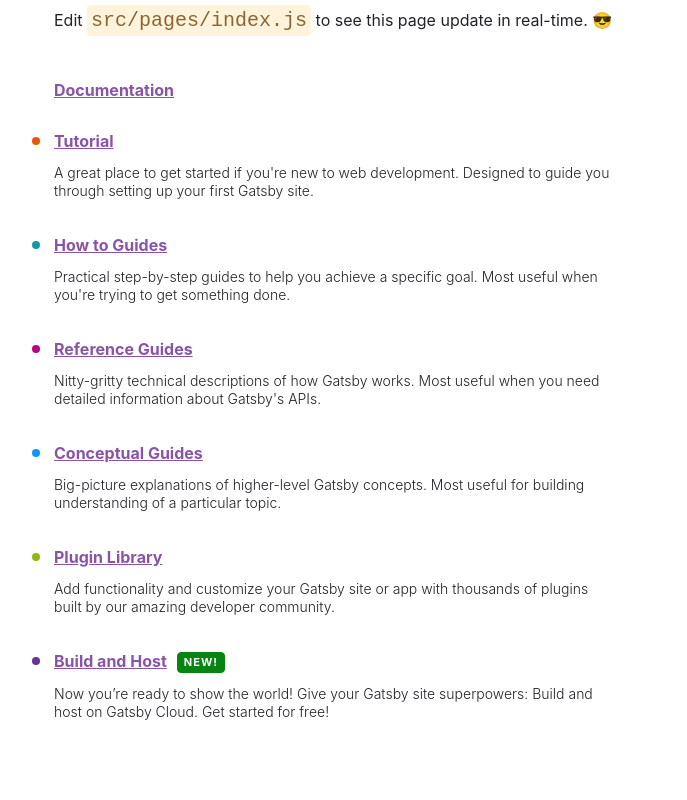
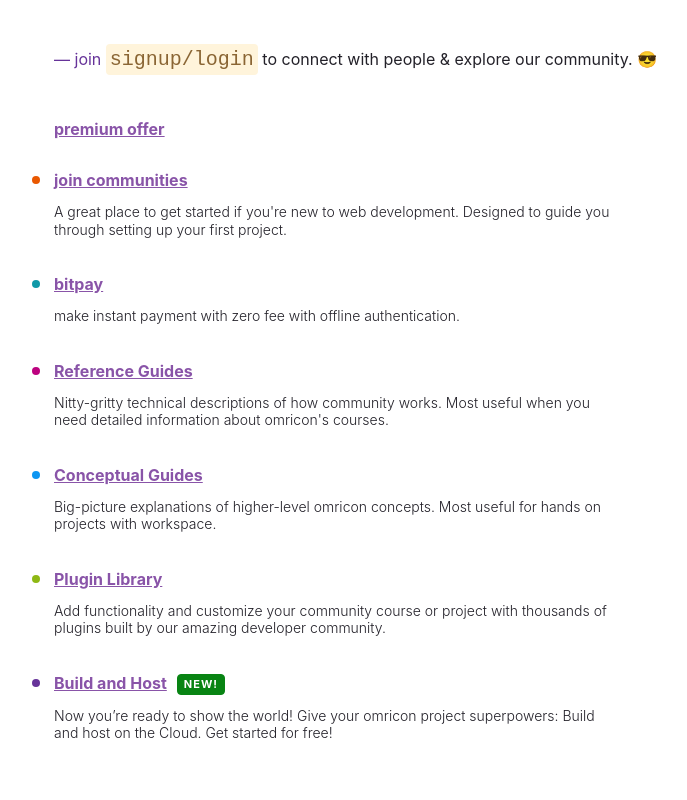
Before and after one commit to Clasikpaige/codesandbox-template-gatsby, a Gatsby site: page / in a window 1280 px wide. Shown: the part 276-1076 px from the top of the page, without its empty margins (50-737 px from the left). Built offline with nearby package versions, Linux system fonts and the light colour scheme; Gatsby itself is replaced by a stand-in of ours.

Commit message:
Update index.js

```diff
--- a/src/pages/index.js
+++ b/src/pages/index.js
@@ -57,8 +57,8 @@
 }
 
 const docLink = {
-  text: "Documentation",
-  url: "https://www.gatsbyjs.com/docs/",
+  text: "premium offer",
+  url: "https://www.jaraexpress.net",
   color: "#8954A8",
 }
 
@@ -81,38 +81,38 @@
 // data
 const links = [
   {
-    text: "Tutorial",
+    text: "join communities",
     url: "https://www.gatsbyjs.com/docs/tutorial/",
     description:
-      "A great place to get started if you're new to web development. Designed to guide you through setting up your first Gatsby site.",
+      "A great place to get started if you're new to web development. Designed to guide you through setting up your first project.",
     color: "#E95800",
   },
   {
-    text: "How to Guides",
+    text: "bitpay",
     url: "https://www.gatsbyjs.com/docs/how-to/",
     description:
-      "Practical step-by-step guides to help you achieve a specific goal. Most useful when you're trying to get something done.",
+      "make instant payment with zero fee with offline authentication.",
     color: "#1099A8",
   },
   {
     text: "Reference Guides",
     url: "https://www.gatsbyjs.com/docs/reference/",
     description:
-      "Nitty-gritty technical descriptions of how Gatsby works. Most useful when you need detailed information about Gatsby's APIs.",
+      "Nitty-gritty technical descriptions of how community works. Most useful when you need detailed information about omricon's courses.",
     color: "#BC027F",
   },
   {
     text: "Conceptual Guides",
     url: "https://www.gatsbyjs.com/docs/conceptual/",
     description:
-      "Big-picture explanations of higher-level Gatsby concepts. Most useful for building understanding of a particular topic.",
+      "Big-picture explanations of higher-level omricon concepts. Most useful for hands on projects with workspace.",
     color: "#0D96F2",
   },
   {
     text: "Plugin Library",
     url: "https://www.gatsbyjs.com/plugins",
     description:
-      "Add functionality and customize your Gatsby site or app with thousands of plugins built by our amazing developer community.",
+      "Add functionality and customize your community course or project with thousands of plugins built by our amazing developer community.",
     color: "#8EB814",
   },
   {
@@ -120,7 +120,7 @@
     url: "https://www.gatsbyjs.com/cloud",
     badge: true,
     description:
-      "Now you’re ready to show the world! Give your Gatsby site superpowers: Build and host on Gatsby Cloud. Get started for free!",
+      "Now you’re ready to show the world! Give your omricon project superpowers: Build and host on the Cloud. Get started for free!",
     color: "#663399",
   },
 ]
@@ -131,16 +131,17 @@
     <main style={pageStyles}>
       <title>Home Page</title>
       <h1 style={headingStyles}>
-        Congratulations
+       Welcome To
         <br />
-        <span style={headingAccentStyles}>— you just made a Gatsby site! </span>
-        <span role="img" aria-label="Party popper emojis">
-          🎉🎉🎉
+        <span style={headingAccentStyles}>— Emeet, your first class Metaverse community..! </span>
+        <span role="img" aria-label="none">
+
         </span>
       </h1>
       <p style={paragraphStyles}>
-        Edit <code style={codeStyles}>src/pages/index.js</code> to see this page
-        update in real-time.{" "}
+        <span style={headingAccentStyles}>— join </span>
+         <code style={codeStyles}>signup/login</code> to connect with people &
+        explore our community.{" "}
         <span role="img" aria-label="Sunglasses smiley emoji">
           😎
         </span>
@@ -151,6 +152,7 @@
             style={linkStyle}
             href={`${docLink.url}?utm_source=starter&utm_medium=start-page&utm_campaign=minimal-starter`}
           >
+
             {docLink.text}
           </a>
         </li>
```
